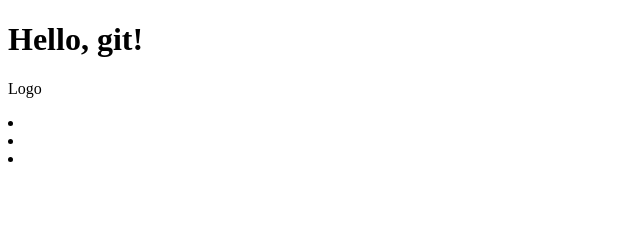
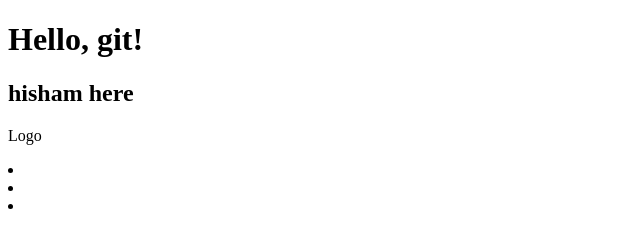
Before and after one commit to ReynkeDeVos/wd64-git_intro, a plain HTML site: page index.html in a window 1280 px wide. Shown: the whole page, without its empty margins (0-640 px from the left). Drawn offline with Linux system fonts and the light colour scheme.

Commit message:
iiiiiiiii

```diff
--- a/index.html
+++ b/index.html
@@ -8,6 +8,7 @@
   <body>
     <header>
       <h1>Hello, git!</h1>
+      <h2>hisham here</h2>
       <p>Logo</p>
       <nav>
         <li><a href=""></a></li>
```
Also changed, not shown: 1 other file.
